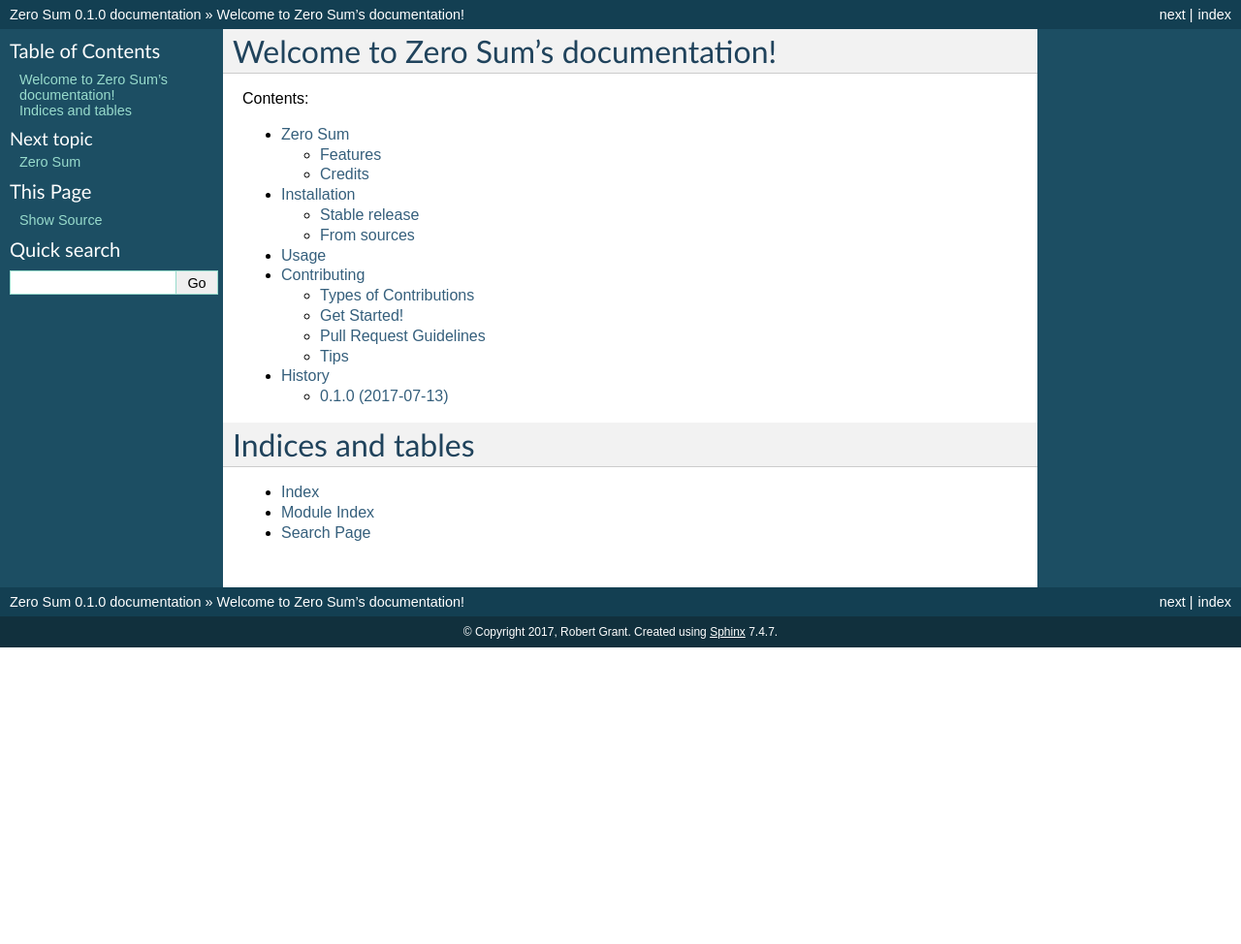
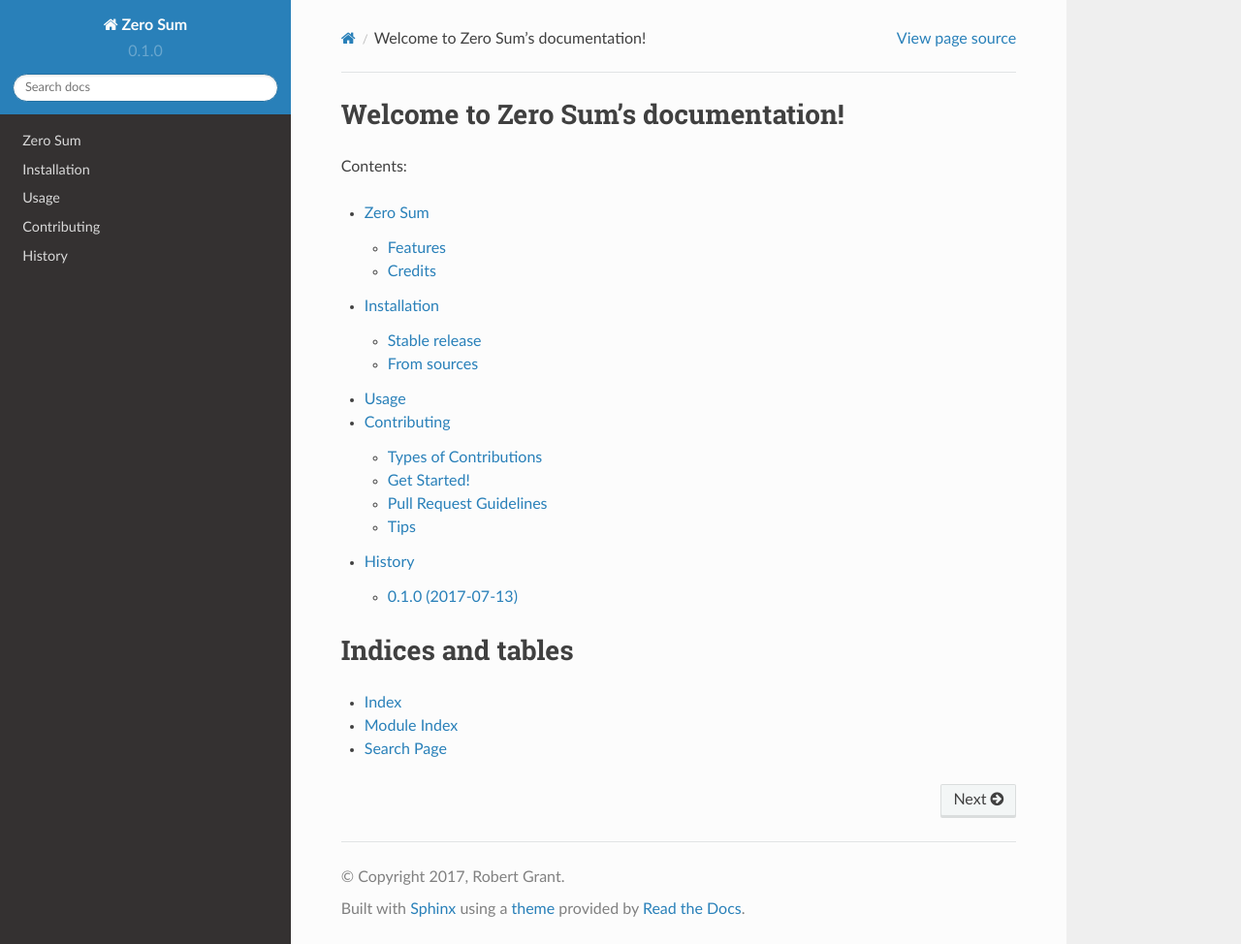
Before and after one commit to rhgrant10/zerosum, a Sphinx documentation site: the page built from docs/index.rst, in a window 1280 px wide and 974 px high. Shown: the whole window at 97% size. Built offline with Sphinx 7.4.7 and the Read the Docs theme 2.0.0, drawn with Linux system fonts in a browser that asks for light colours; pages that are not in the unit, such as notebooks, are missing from menus.

Commit message:
Use RTD Sphinx theme, cause it's purty

```diff
--- a/docs/conf.py
+++ b/docs/conf.py
@@ -32,6 +32,7 @@
 sys.path.insert(0, project_root)
 
 import zerosum
+import sphinx_rtd_theme
 
 # -- General configuration ---------------------------------------------
 
@@ -111,7 +112,7 @@
 
 # The theme to use for HTML and HTML Help pages.  See the documentation for
 # a list of builtin themes.
-html_theme = 'default'
+html_theme = "sphinx_rtd_theme"
 
 # Theme options are theme-specific and customize the look and feel of a
 # theme further.  For a list of options available for each theme, see the
@@ -119,7 +120,7 @@
 #html_theme_options = {}
 
 # Add any paths that contain custom themes here, relative to this directory.
-#html_theme_path = []
+html_theme_path = [sphinx_rtd_theme.get_html_theme_path()]
 
 # The name for this set of Sphinx documents.  If None, it defaults to
 # "<project> v<release> documentation".
--- a/requirements_dev.txt
+++ b/requirements_dev.txt
@@ -8,3 +8,4 @@
 Sphinx==1.4.8
 cryptography==1.7
 PyYAML==3.11
+sphinx-rtd-theme==0.2.4
```
